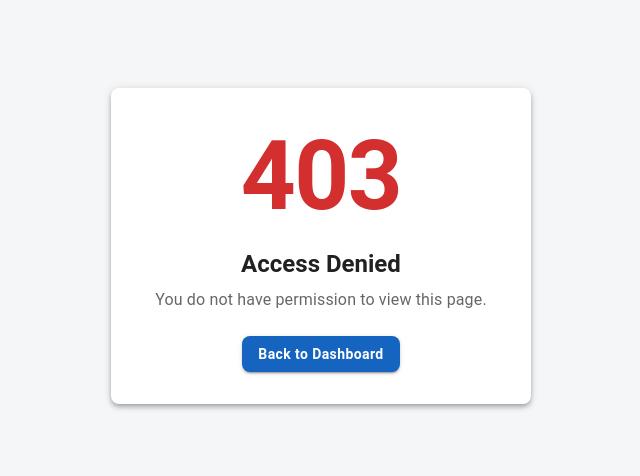
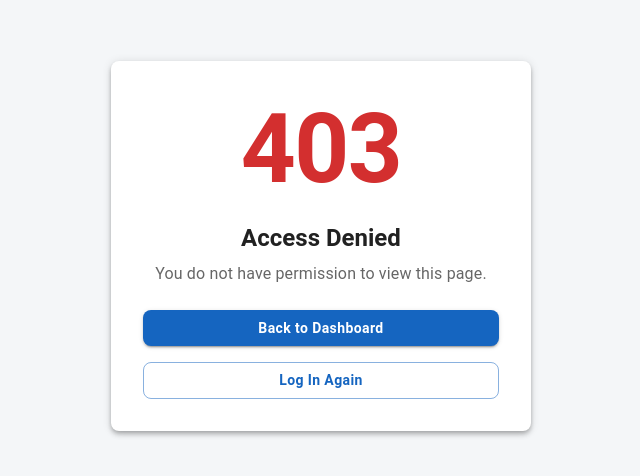
Before and after one commit to Lojohnes/Qualification-Verification-System, a React (Vite) app in the folder frontend/aqvp-web/: page /access-denied in a window 1280 px wide. Shown: the part 154-630 px from the top of the page, without its empty margins (319-959 px from the left). Built offline with nearby package versions, Linux system fonts and the light colour scheme; no server answers.

Commit message:
feat(frontend): add Log In Again button to 403 access-denied page

```diff
--- a/frontend/aqvp-web/src/pages/AccessDeniedPage.tsx
+++ b/frontend/aqvp-web/src/pages/AccessDeniedPage.tsx
@@ -1,11 +1,13 @@
-import { Container, Paper, Typography, Button } from '@mui/material';
+import { Container, Paper, Typography, Button, Box } from '@mui/material';
 import { useNavigate } from 'react-router-dom';
 
 import { MESSAGES } from '@/constants/messages';
 import { ROUTES } from '@/constants/routes';
+import { useAuth } from '@/hooks/useAuth';
 
 export function AccessDeniedPage() {
   const navigate = useNavigate();
+  const { logout } = useAuth();
 
   return (
     <Container
@@ -28,9 +30,14 @@ export function AccessDeniedPage() {
         <Typography variant="body1" color="text.secondary" sx={{ mt: 1, mb: 3 }}>
           {MESSAGES.ACCESS_DENIED}
         </Typography>
-        <Button variant="contained" color="primary" onClick={() => navigate(ROUTES.DASHBOARD)}>
-          Back to Dashboard
-        </Button>
+        <Box display="flex" flexDirection="column" gap={2}>
+          <Button variant="contained" color="primary" onClick={() => navigate(ROUTES.DASHBOARD)}>
+            Back to Dashboard
+          </Button>
+          <Button variant="outlined" color="primary" onClick={logout}>
+            Log In Again
+          </Button>
+        </Box>
       </Paper>
     </Container>
   );
```
